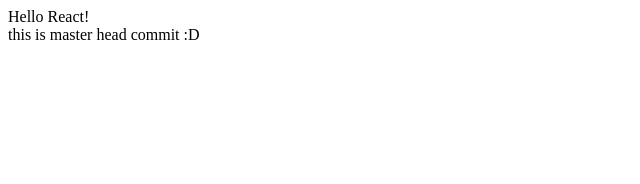
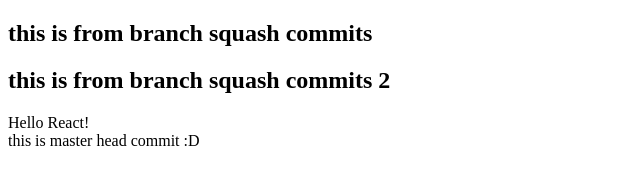
Before and after one commit to EslamHiko/getting-started-js-oss, a React app: page src/index.html in a window 1280 px wide. Shown: the whole page, without its empty margins (0-640 px from the left). Built offline with nearby package versions, Linux system fonts and the light colour scheme.

Commit message:
fix: rebasing (change commit message)

```diff
--- a/src/index.html
+++ b/src/index.html
@@ -7,7 +7,11 @@
     <title>hello react & webpack</title>
   </head>
   <body>
+    <div>
+      <h2>this is from branch squash commits</h2>
+      <h2>this is from branch squash commits 2</h2>
 
+    </div>
     <div id="index">
 
     </div>
```
